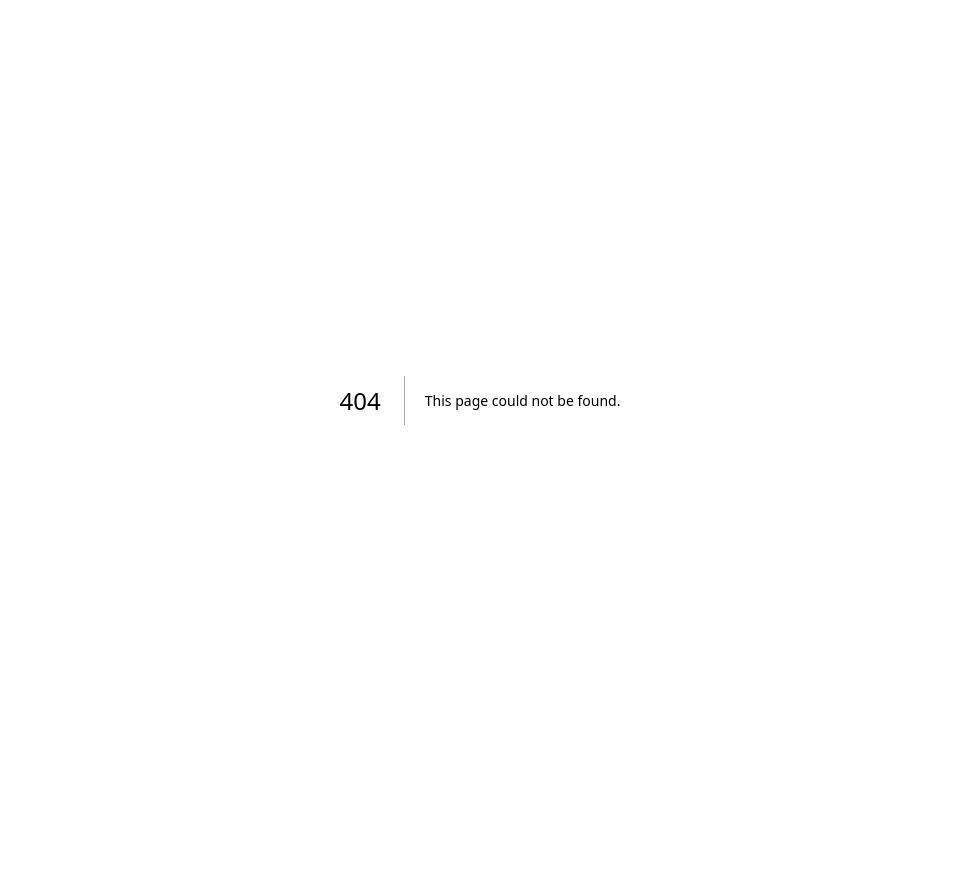
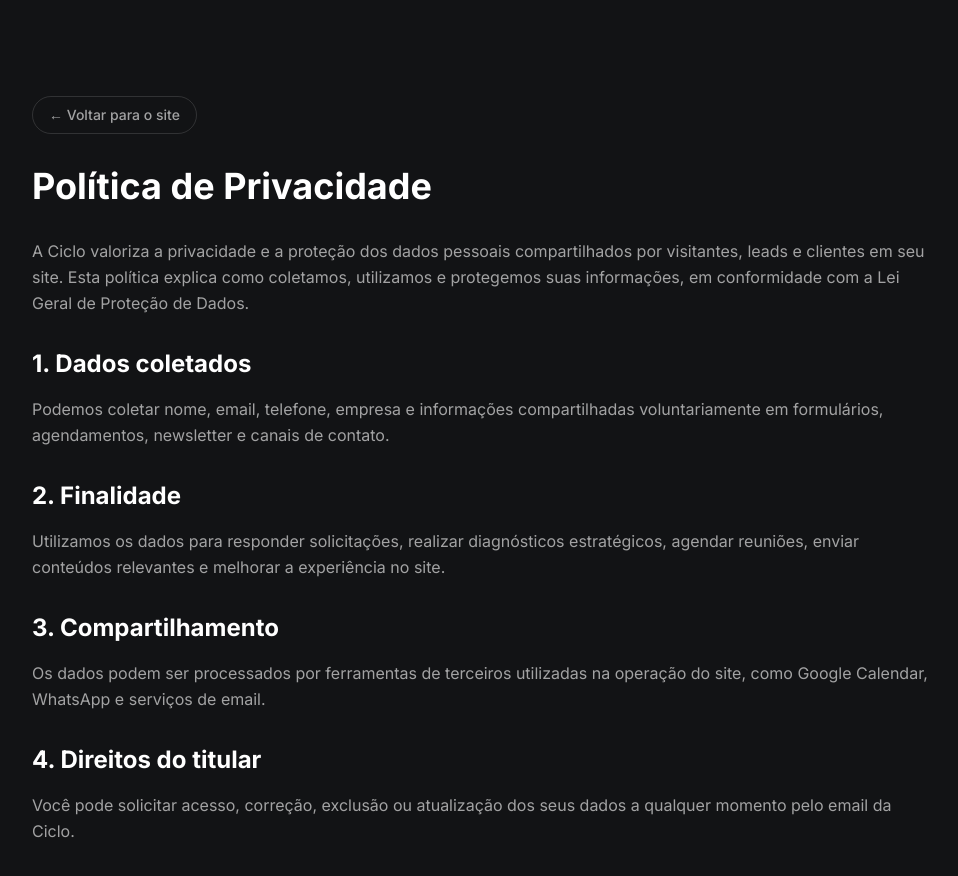
Before and after one commit to EduFrnds/ciclohomepage, a Next.js app: page /privacidade in a window 1280 px wide. Before the commit this address had no page. Shown: the top 876 px of the page, without its empty margins (160-1118 px from the left). Before the commit the page ends 800 px from the top, so only its background shows below. Built offline with nearby package versions, Linux system fonts and the light colour scheme.

Commit message:
inclusão privacidade page e termos pages

```diff
--- /dev/null
+++ b/app/privacidade/page.tsx
@@ -0,0 +1,60 @@
+import Link from "next/link"
+
+export default function PrivacidadePage() {
+  return (
+    <main className="min-h-screen bg-surface px-8 py-24 text-white">
+      <div className="mx-auto max-w-4xl space-y-8">
+        <Link
+          href="/"
+          className="inline-flex items-center rounded-full border border-outline-variant px-4 py-2 text-sm font-medium text-on-surface/70 transition-all hover:border-primary hover:text-white"
+        >
+          ← Voltar para o site
+        </Link>
+
+        <h1 className="text-4xl font-bold">Política de Privacidade</h1>
+
+        <p className="leading-relaxed text-on-surface/70">
+          A Ciclo valoriza a privacidade e a proteção dos dados pessoais
+          compartilhados por visitantes, leads e clientes em seu site. Esta
+          política explica como coletamos, utilizamos e protegemos suas
+          informações, em conformidade com a Lei Geral de Proteção de Dados.
+        </p>
+
+        <section className="space-y-4">
+          <h2 className="text-2xl font-bold">1. Dados coletados</h2>
+          <p className="leading-relaxed text-on-surface/70">
+            Podemos coletar nome, email, telefone, empresa e informações
+            compartilhadas voluntariamente em formulários, agendamentos,
+            newsletter e canais de contato.
+          </p>
+        </section>
+
+        <section className="space-y-4">
+          <h2 className="text-2xl font-bold">2. Finalidade</h2>
+          <p className="leading-relaxed text-on-surface/70">
+            Utilizamos os dados para responder solicitações, realizar
+            diagnósticos estratégicos, agendar reuniões, enviar conteúdos
+            relevantes e melhorar a experiência no site.
+          </p>
+        </section>
+
+        <section className="space-y-4">
+          <h2 className="text-2xl font-bold">3. Compartilhamento</h2>
+          <p className="leading-relaxed text-on-surface/70">
+            Os dados podem ser processados por ferramentas de terceiros
+            utilizadas na operação do site, como Google Calendar, WhatsApp e
+            serviços de email.
+          </p>
+        </section>
+
+        <section className="space-y-4">
+          <h2 className="text-2xl font-bold">4. Direitos do titular</h2>
+          <p className="leading-relaxed text-on-surface/70">
+            Você pode solicitar acesso, correção, exclusão ou atualização dos
+            seus dados a qualquer momento pelo email da Ciclo.
+          </p>
+        </section>
+      </div>
+    </main>
+  )
+}
--- /dev/null
+++ b/app/termos/page.tsx
@@ -0,0 +1,47 @@
+import Link from "next/link"
+
+export default function TermosPage() {
+  return (
+    <main className="min-h-screen bg-surface px-8 py-24 text-white">
+      <div className="mx-auto max-w-4xl space-y-8">
+        <Link
+          href="/"
+          className="inline-flex items-center rounded-full border border-outline-variant px-4 py-2 text-sm font-medium text-on-surface/70 transition-all hover:border-primary hover:text-white"
+        >
+          ← Voltar para o site
+        </Link>
+
+        <h1 className="text-4xl font-bold">Termos de Uso</h1>
+
+        <p className="leading-relaxed text-on-surface/70">
+          Ao acessar este site, o usuário concorda com os presentes termos de
+          uso e com as condições descritas abaixo.
+        </p>
+
+        <section className="space-y-4">
+          <h2 className="text-2xl font-bold">1. Objetivo do site</h2>
+          <p className="leading-relaxed text-on-surface/70">
+            Este site tem caráter institucional e comercial, com o objetivo de
+            apresentar os serviços, cases e canais de contato da Ciclo.
+          </p>
+        </section>
+
+        <section className="space-y-4">
+          <h2 className="text-2xl font-bold">2. Propriedade intelectual</h2>
+          <p className="leading-relaxed text-on-surface/70">
+            Todo o conteúdo deste site pertence à Ciclo e não pode ser
+            reproduzido sem autorização prévia.
+          </p>
+        </section>
+
+        <section className="space-y-4">
+          <h2 className="text-2xl font-bold">3. Limitação</h2>
+          <p className="leading-relaxed text-on-surface/70">
+            As informações apresentadas possuem caráter informativo e não
+            representam proposta comercial vinculante.
+          </p>
+        </section>
+      </div>
+    </main>
+  )
+}
```
